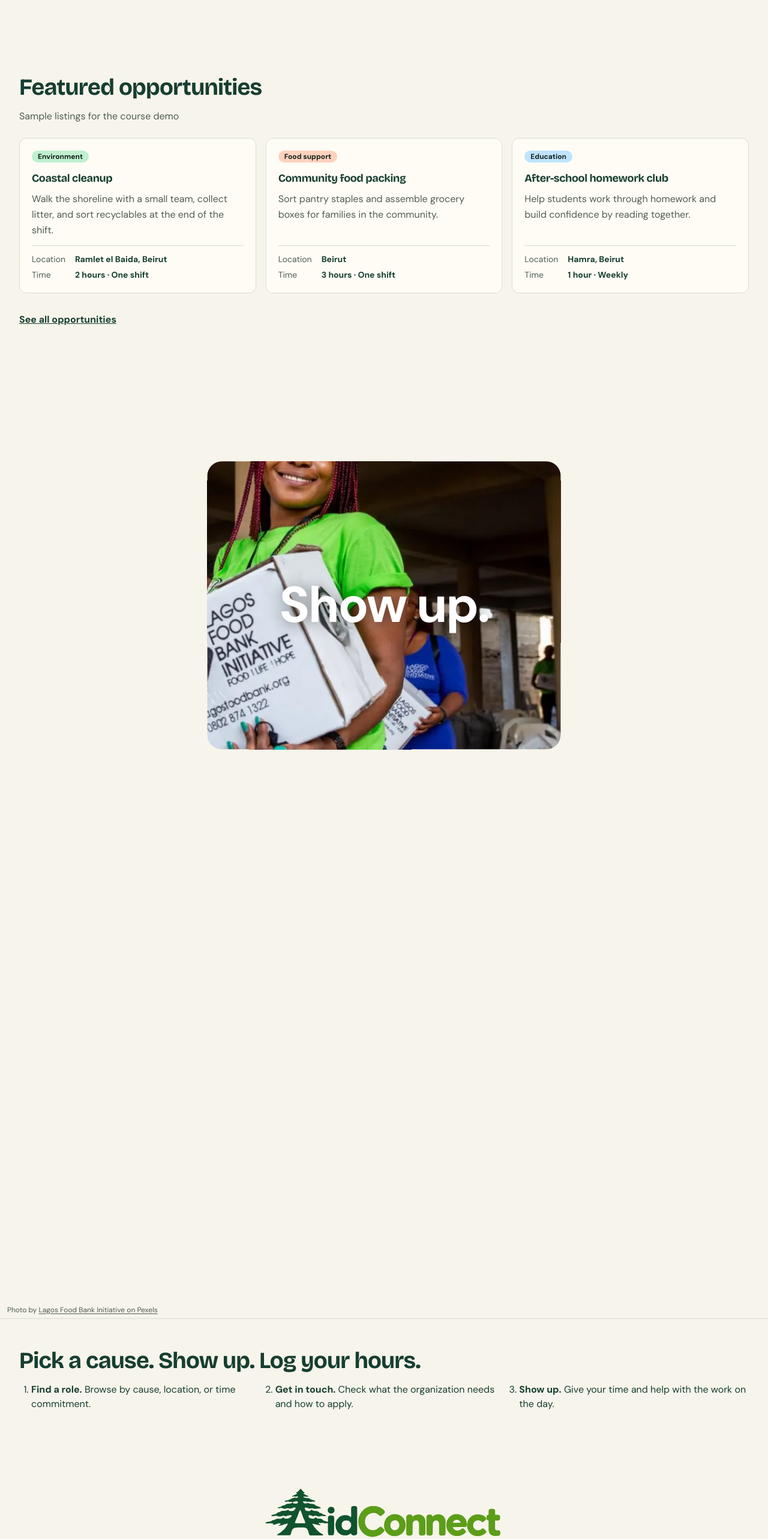
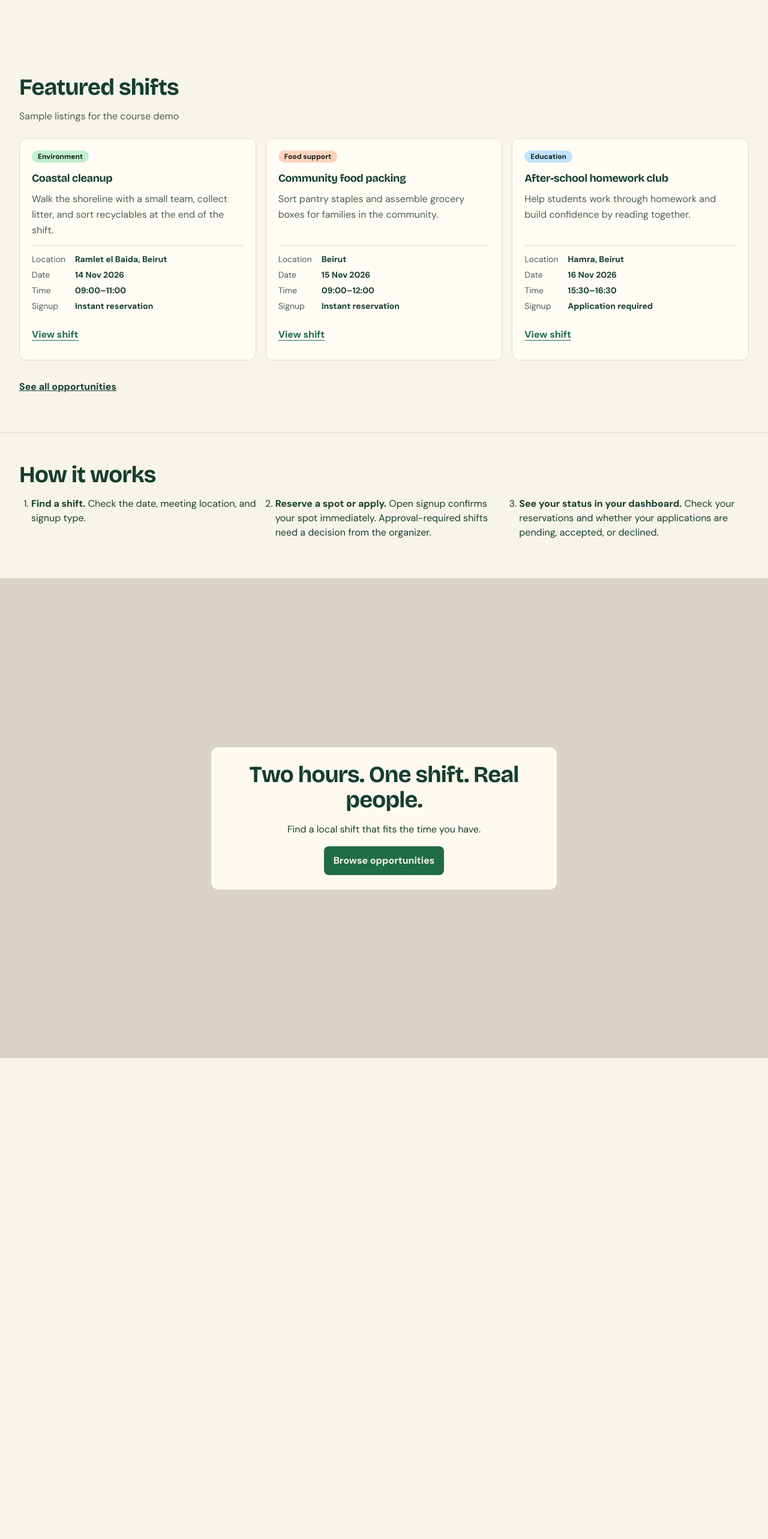
Before and after one commit to San-Tawil/web-programming-project, a React (Vite) app: page / in a window 1280 px wide. Shown: the part 960-3526 px from the top of the page at 60% size. Built offline with nearby package versions, Linux system fonts and the light colour scheme.

Commit message:
feat: connect featured shifts to dashboard workflows

```diff
--- a/src/components/FormField.jsx
+++ b/src/components/FormField.jsx
@@ -1,8 +1,8 @@
 import React from 'react';
 
-const labelClasses = 'grid gap-[0.45rem] font-medium text-(--muted)';
+const labelClasses = 'grid min-w-0 grid-cols-1 content-start gap-[0.45rem] font-medium text-(--muted)';
 const fieldClasses = 'w-full rounded-xl border border-(--line) bg-white/2 px-[0.9rem] py-[0.8rem] text-(--text) focus:outline-2 focus:outline-offset-2 focus:outline-(--primary)';
-const errorClasses = 'text-sm text-red-700 dark:text-red-300';
+const errorClasses = 'text-sm font-normal text-rose-800 dark:text-rose-300';
 
 // Shared field wrapper so every form on the site (register, opportunities,
 // and later login) renders its label, input, and error text the same way.
--- a/src/components/HomeExtras.jsx
+++ b/src/components/HomeExtras.jsx
@@ -41,6 +41,7 @@ const platformLogos = platforms.map(({ slug, title, href }) => {
 });
 
 export function RegionalPlatforms() {
+  const desktop = useMediaQuery('(min-width: 768px)');
   const reducedMotion = useReducedMotion();
   const [playback, setPlayback] = useState(null);
   const playing = playback ?? !reducedMotion;
@@ -49,13 +50,13 @@ export function RegionalPlatforms() {
       <Container className="py-12 md:py-16">
         <div className="flex flex-wrap items-center justify-between gap-3">
           <h2 id="region-title">Volunteering across Lebanon and the region</h2>
-          <button type="button" className="inline-grid min-h-11 min-w-11 cursor-pointer place-items-center rounded-full border border-current"
+          {desktop && <button type="button" className="inline-grid min-h-11 min-w-11 cursor-pointer place-items-center rounded-full border border-current"
             aria-controls="regional-logo-carousel" aria-label={playing ? 'Pause organization carousel' : 'Play organization carousel'}
             onClick={() => setPlayback(!playing)}>
             <span aria-hidden="true">{playing ? 'Ⅱ' : '▶'}</span>
-          </button>
+          </button>}
         </div>
-        <div id="regional-logo-carousel">
+        {desktop ? <div id="regional-logo-carousel">
           <DeferredContent fallback={
             <div className="flex min-h-[3.25rem] items-center justify-around gap-4 [&>span]:h-8 [&>span]:w-[min(25%,8rem)] [&>span]:rounded-lg" aria-hidden="true">
               <span className="bg-(--line) motion-safe:animate-skeleton" />
@@ -68,13 +69,20 @@ export function RegionalPlatforms() {
               respectReducedMotion={false}
               intro={false} fadeOut scaleOnHover={false} draggable labels="none" className="pt-2 pb-3 [&_.logoloop__node]:block [&_img]:[filter:brightness(0)_saturate(100%)_invert(30%)_sepia(31%)_saturate(1165%)_hue-rotate(103deg)_brightness(92%)] dark:[&_img]:[filter:brightness(0)_invert(1)]" />
           </DeferredContent>
-        </div>
+        </div> : (
+          <ul className="m-0 grid list-none grid-cols-2 gap-x-4 p-0">
+            {platforms.slice(0, 6).map(({ slug, title, href }) => (
+              <li key={slug}><a href={href} className="inline-flex min-h-11 items-center text-sm font-semibold underline underline-offset-4">{title}</a></li>
+            ))}
+          </ul>
+        )}
       </Container>
     </section>
   );
 }
 
 export function VolunteerPhotoBand({ src }) {
+  const desktop = useMediaQuery('(min-width: 768px)');
   const reduced = useReducedMotion();
   const scrollDistance = reduced ? 0 : 0.8;
   const holdDistance = reduced ? 0 : 0.15;
@@ -85,6 +93,17 @@ export function VolunteerPhotoBand({ src }) {
       <Link to="/opportunities" className="inline-flex rounded-lg bg-(--primary) px-4 py-3 font-bold text-(--bg)">Browse opportunities</Link>
     </div>
   );
+  if (!desktop) {
+    return (
+      <section aria-labelledby="volunteer-photo-title" className="bg-(--panel)">
+        <figure className="group/photo relative m-0">
+          <LoadingImage src={src} alt="Volunteers carrying boxes of food for distribution" loading="lazy" className="aspect-video max-h-72 w-full object-cover" />
+          <PhotoCredit photographer="Lagos Food Bank Initiative" source="https://www.pexels.com/photo/happy-volunteers-carrying-boxes-8061641/" />
+        </figure>
+        {message}
+      </section>
+    );
+  }
   return (
     <section aria-labelledby="volunteer-photo-title">
       <DeferredContent rootMargin="1200px 0px" fallback={
--- a/src/components/OpportunityGrid.jsx
+++ b/src/components/OpportunityGrid.jsx
@@ -1,6 +1,7 @@
 import React, { useEffect, useRef, useState } from 'react';
+import { Link } from 'react-router-dom';
 import { useDashboardDemo } from '../context/DashboardDemoContext.jsx';
-import { isClosed, listingStatus, shiftDate, shiftTime, signupLabel } from '../data/dashboardDemo.js';
+import { isClosed, listingStatus, shiftDate, shiftTime, signupAction } from '../data/dashboardDemo.js';
 
 // All listings use the same card so visitors can compare the details in the same order.
 const causeColors = {
@@ -17,13 +18,14 @@ function OpportunitySignup({ opportunity }) {
   const { signups, volunteer, dispatch } = useDashboardDemo();
   const signup = signups.find(item => item.opportunityId === opportunity.id && item.volunteerId === volunteer.id);
   const status = listingStatus(opportunity, signups);
+  const action = signupAction(opportunity, signup?.status, status);
 
   return (
     <div className="mt-4 flex flex-wrap items-center gap-3">
-      <button type="button" disabled={Boolean(signup) || status !== 'Open'}
+      <button type="button" disabled={action.disabled}
         className="min-h-11 cursor-pointer rounded-md border-0 bg-aid-primary px-3 font-semibold text-white disabled:cursor-default disabled:opacity-60"
-        onClick={() => dispatch({ type: 'join', opportunityId: opportunity.id })}>
-        {signupLabel(opportunity)}
+        onClick={() => dispatch({ type: action.type, opportunityId: opportunity.id })}>
+        {action.label}
       </button>
       <span role="status" className="text-sm text-(--muted)">
         {isClosed(opportunity) ? status : signup?.status ?? (status === 'Full' ? status : opportunity.signup === 'approval' ? 'Approval required' : 'Open signup')}
@@ -33,7 +35,7 @@ function OpportunitySignup({ opportunity }) {
 }
 
 function OpportunityCard({ opportunity, featured, shifts }) {
-  const { cause, title, location, time, description } = opportunity;
+  const { cause, title, location, description } = opportunity;
   const Heading = featured ? 'h3' : 'h2';
   const isShift = opportunity.kind === 'shift';
 
@@ -47,10 +49,16 @@ function OpportunityCard({ opportunity, featured, shifts }) {
       <p className="mb-3 text-sm leading-relaxed text-(--muted) sm:text-base">{description}</p>
       <dl className="mt-auto mb-0 grid gap-1.5 border-t border-(--aid-rule) pt-3 text-sm [&>div]:grid [&>div]:grid-cols-[4rem_1fr] [&>div]:gap-2 [&_dt]:text-(--muted) [&_dd]:m-0 [&_dd]:font-semibold">
         <div><dt>Location</dt><dd>{location}</dd></div>
-        {isShift && <div><dt>Time</dt><dd>{featured && time ? time : shiftTime(opportunity)}</dd></div>}
-        {!featured && isShift && <div><dt>Date</dt><dd>{shiftDate(opportunity.date)}</dd></div>}
+        {isShift && <div><dt>Date</dt><dd>{shiftDate(opportunity.date)}</dd></div>}
+        {isShift && <div><dt>Time</dt><dd>{shiftTime(opportunity)}</dd></div>}
+        {featured && <div><dt>Signup</dt><dd>{opportunity.signup === 'approval' ? 'Application required' : 'Instant reservation'}</dd></div>}
       </dl>
-      {!featured && <OpportunitySignup opportunity={opportunity} />}
+      {featured ? (
+        <Link to={`/opportunities?shift=${encodeURIComponent(opportunity.id)}`}
+          className="mt-4 inline-flex min-h-11 w-fit items-center font-semibold text-(--primary) underline underline-offset-4">
+          View shift<span className="sr-only">: {title}</span>
+        </Link>
+      ) : <OpportunitySignup opportunity={opportunity} />}
       {!featured && shifts.length > 0 && (
         <details className="mt-4 border-t border-(--aid-rule) pt-3">
           <summary className="cursor-pointer font-semibold">Scheduled shifts ({shifts.length})</summary>
@@ -69,10 +77,12 @@ function OpportunityCard({ opportunity, featured, shifts }) {
   );
 }
 
-export default function OpportunityGrid({ featured = false, cause }) {
+export default function OpportunityGrid({ featured = false, cause, shiftId }) {
   const { opportunities } = useDashboardDemo();
   const matching = opportunities.filter(item => !item.parentId && (!cause || item.cause === cause));
-  const listings = featured ? matching.slice(0, 3) : matching;
+  const listings = featured
+    ? opportunities.filter(item => item.kind === 'shift' && !isClosed(item)).slice(0, 3)
+    : shiftId ? opportunities.filter(item => item.kind === 'shift' && item.id === shiftId) : matching;
   const gridRef = useRef(null);
   const [entered, setEntered] = useState(false);
 
@@ -89,7 +99,7 @@ export default function OpportunityGrid({ featured = false, cause }) {
     return () => observer.disconnect();
   }, [featured]);
 
-  if (!listings.length) return <p className="text-(--muted) mt-6">No sample opportunities are listed for this cause yet.</p>;
+  if (!listings.length) return <p className="text-(--muted) mt-6">{shiftId ? 'This shift could not be found.' : 'No sample opportunities are listed here yet.'}</p>;
 
   return (
     <ul ref={gridRef} data-animate={!featured || entered} className="mt-6 motion-safe:data-[animate=true]:[&>li]:animate-opportunity-enter grid list-none gap-4 p-0 md:grid-cols-3">
--- a/src/components/RegisterForm.jsx
+++ b/src/components/RegisterForm.jsx
@@ -91,7 +91,7 @@ export default function RegisterForm({ role, children }) {
 
   return (
     <form
-      className="grid gap-4 rounded-[22px] border border-(--line) bg-(--panel) p-5 sm:p-6"
+      className="grid min-w-0 gap-5"
       aria-label={isOrganization ? "Organization sign up" : "Volunteer sign up"}
       noValidate
       onSubmit={handleSubmit}
@@ -147,7 +147,7 @@ export default function RegisterForm({ role, children }) {
         autoComplete="email"
         pattern=".+@.+\..+"
         required
-        className="aria-invalid:border-red-600 dark:aria-invalid:border-red-300"
+        className="aria-invalid:border-rose-800/60 dark:aria-invalid:border-rose-300/60"
         placeholder="you@example.com"
         value={form.email}
         onChange={handleChange}
@@ -211,7 +211,7 @@ export default function RegisterForm({ role, children }) {
           </div>
         </>
       )}
-      {errors.form && <p role="alert" className="m-0 text-sm text-red-700 dark:text-red-300">{errors.form}</p>}
+      {errors.form && <p role="alert" className="m-0 text-sm text-rose-800 dark:text-rose-300">{errors.form}</p>}
       <button
         type="submit"
         disabled={saving}
--- a/src/components/RoleToggle.jsx
+++ b/src/components/RoleToggle.jsx
@@ -17,7 +17,7 @@ export default function RoleToggle({ label, options, value, onChange }) {
             type="button"
             aria-pressed={active}
             onClick={() => onChange(option.value)}
-            className="min-h-11 flex-1 cursor-pointer rounded-lg px-3 text-sm font-semibold text-(--text) hover:bg-(--text)/10 focus-visible:outline-2 focus-visible:outline-offset-2 focus-visible:outline-(--primary) aria-pressed:bg-(--primary) aria-pressed:text-white dark:aria-pressed:text-(--bg)"
+            className="min-h-11 flex-1 cursor-pointer rounded-lg border-0 bg-transparent px-3 text-sm font-semibold text-(--text) hover:bg-(--text)/10 focus-visible:outline-2 focus-visible:outline-offset-2 focus-visible:outline-(--primary) aria-pressed:bg-(--primary) aria-pressed:text-white dark:aria-pressed:text-(--bg)"
           >
             {option.label}
           </button>
--- a/src/components/ShiftCalendar.jsx
+++ b/src/components/ShiftCalendar.jsx
@@ -59,7 +59,7 @@ export default function ShiftCalendar({ shifts, initialDate }) {
             {option}
           </button>
         ))}
-        <button type="button" className={button} onClick={() => { setCursor(today); setSelected(null); }}>Today</button>
+        <button type="button" className={button} onClick={() => { setCursor(today); setSelected(todayKey); }}>Today</button>
         {selected && <button type="button" className={button} onClick={() => setSelected(null)}>Show all dates</button>}
       </div>
       <div className="mb-3 flex items-center justify-between gap-2">
--- a/src/data/dashboardDemo.js
+++ b/src/data/dashboardDemo.js
@@ -84,9 +84,26 @@ export function listingStatus(listing, signups) {
   return spotsFilled(signups, listing.id) >= listing.capacity ? 'Full' : 'Open';
 }
 
-export function signupLabel(listing) {
+function signupLabel(listing) {
   if (listing.signup === 'approval') return 'Apply for approval';
   return listing.kind === 'shift' ? 'Reserve a spot' : 'Join opportunity';
+}
+
+export function signupAction(listing, status, availability) {
+  const pending = status === 'Pending';
+  const reserved = listing.kind === 'shift' && isConfirmed({ status });
+  if (pending || reserved) {
+    return {
+      type: 'leave',
+      label: pending ? 'Withdraw application' : 'Cancel reservation',
+      disabled: availability === 'Closed' || availability === 'Cancelled',
+    };
+  }
+  return {
+    type: 'join',
+    label: signupLabel(listing),
+    disabled: Boolean(status) || availability !== 'Open',
+  };
 }
 
 export function isConfirmed({ status }) {
--- a/src/pages/HomePage.jsx
+++ b/src/pages/HomePage.jsx
@@ -100,25 +100,25 @@ export default function HomePage() {
       </section>
       <section aria-labelledby="featured-title">
         <Container className="py-12 md:py-16">
-          <h2 id="featured-title">Featured opportunities</h2>
+          <h2 id="featured-title">Featured shifts</h2>
           <p className="text-(--muted)">Sample listings for the course demo</p>
           <OpportunityGrid featured />
           <Link to="/opportunities" className="mt-4 inline-block font-semibold underline">See all opportunities</Link>
         </Container>
       </section>
 
-      <VolunteerPhotoBand src={distributionPhoto} />
-
       <section aria-labelledby="how-title" className="border-t border-(--aid-rule)">
         <Container className="py-12">
-          <h2 id="how-title">Pick a cause. Show up. Log your hours.</h2>
+          <h2 id="how-title">How it works</h2>
           <ol className="grid gap-6 pl-5 sm:grid-cols-3">
-            <li><strong>Find a role.</strong> Browse by cause, location, or time commitment.</li>
-            <li><strong>Get in touch.</strong> Check what the organization needs and how to apply.</li>
-            <li><strong>Show up.</strong> Give your time and help with the work on the day.</li>
+            <li><strong>Find a shift.</strong> Check the date, meeting location, and signup type.</li>
+            <li><strong>Reserve a spot or apply.</strong> Open signup confirms your spot immediately. Approval-required shifts need a decision from the organizer.</li>
+            <li><strong>See your status in your dashboard.</strong> Check your reservations and whether your applications are pending, accepted, or declined.</li>
           </ol>
         </Container>
       </section>
+
+      <VolunteerPhotoBand src={distributionPhoto} />
 
       <Container className="flex justify-center py-10 md:py-16">
         <div className="w-full max-w-[25rem]">
@@ -163,8 +163,11 @@ export default function HomePage() {
         <Container className="grid items-center gap-8 py-12 md:grid-cols-[1.25fr_1fr]">
           <div className="relative z-10">
           <h2 id="organization-title">Run a drive or a cleanup? Post it here.</h2>
-          <p>Tell local volunteers what you need, where to show up, and how much time to set aside.</p>
-          <Link to="/organizations/register" className="inline-flex rounded-md bg-aid-primary px-5 py-3 font-semibold text-white hover:underline">Post an opportunity</Link>
+          <p>Try posting shifts and reviewing volunteer applications in the organization demo.</p>
+          <div className="flex flex-wrap items-center gap-x-4 gap-y-2">
+            <Link to="/organizations/dashboard" className="inline-flex rounded-md bg-aid-primary px-5 py-3 font-semibold text-white hover:underline">Try the organization dashboard</Link>
+            <Link to="/organizations/register" className="inline-flex min-h-11 items-center font-semibold underline">Post an opportunity</Link>
+          </div>
           </div>
           <OrganizationTrail photo={sortingPhoto} />
         </Container>
--- a/src/pages/OpportunitiesPage.jsx
+++ b/src/pages/OpportunitiesPage.jsx
@@ -5,14 +5,15 @@ import OpportunityGrid from '../components/OpportunityGrid.jsx';
 export default function OpportunitiesPage() {
   const [params] = useSearchParams();
   const cause = params.get('cause');
+  const shiftId = params.get('shift');
   return (
     <div className="font-body [&_:is(h1,h2,h3)]:font-display [&_:is(h1,h2,h3)]:tracking-[-0.02em]">
       <section aria-labelledby="opportunities-title" className="mx-auto w-[calc(100%-2rem)] max-w-[1120px] pt-6 pb-12 sm:w-[calc(100%-3rem)] md:py-12">
-        <h1 id="opportunities-title" className="mb-2 text-[clamp(2rem,5vw,4.2rem)] font-bold">{cause || 'All opportunities'}</h1>
+        <h1 id="opportunities-title" className="mb-2 text-[clamp(2rem,5vw,4.2rem)] font-bold">{shiftId ? 'Shift details' : cause || 'All opportunities'}</h1>
         <p className="m-0 text-sm text-(--muted)">Sample listings for the course demo</p>
         <Link to="/volunteer/dashboard" className="mt-3 mr-4 inline-block font-semibold underline">My volunteer dashboard</Link>
-        {cause && <Link to="/opportunities" className="underline">See all opportunities</Link>}
-        <OpportunityGrid cause={cause} />
+        {(cause || shiftId) && <Link to="/opportunities" className="underline">See all opportunities</Link>}
+        <OpportunityGrid cause={cause} shiftId={shiftId} />
       </section>
     </div>
   );
```
Also changed, not shown: src/components/VolunteerProfile.jsx (+7 -8 lines).
